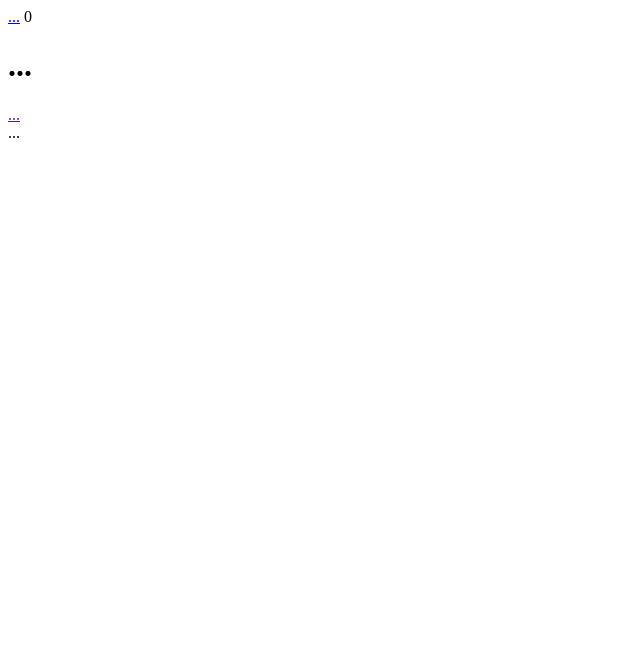
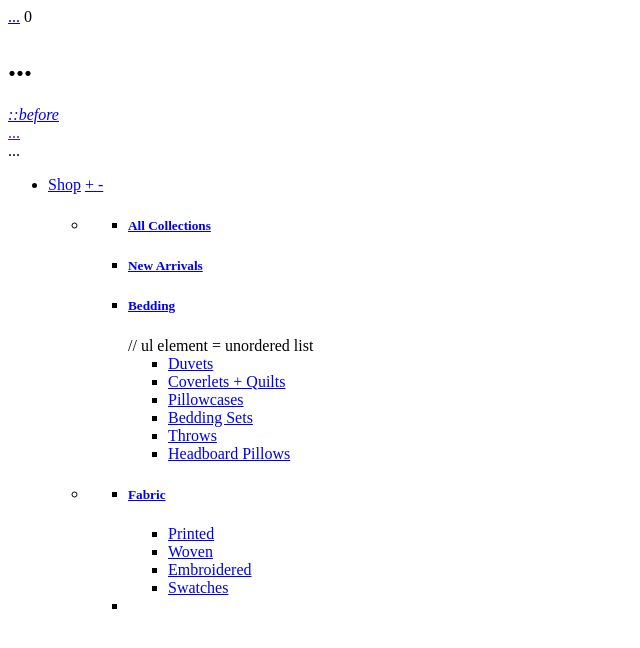
Before and after one commit to pdylan/html-navbar, a plain HTML site: page index.html in a window 1280 px wide. Shown: the whole page, without its empty margins (0-640 px from the left). Drawn offline with Linux system fonts and the light colour scheme.

Commit message:
update index.html

```diff
--- a/index.html
+++ b/index.html
@@ -5,18 +5,104 @@
     <title></title>
   </head>
   <body>
+    <div id="sticky-nav-sticky-wrapper" class="sticky-wrapper" style="height: 58px;">
+      <div id="sticky nav" class="header_wrapper" style="width: 1200px;">
+        <header class="site-header showDesktop" role="banner">
+          <div class="wrapper nav-wrapper">
             <div class="nav--desktop">
               <div class="mobile-wrapper">
                 <div class="header-cart__wrapper hidden-lg">
                   <a href="/cart" class="CartToggle header-cart">...</a>
+                    <i class="icon icon-ra_bag"></i>
+                  </a>
                   <span class="header-cart__bubble cartCount has-items cartCount-updater hidden-count">0</span>
                 </div>
                 <div class="logo-wrapper ">
                   <h1 class="h4 header-logo" itemscope itemtype="http://schema.org/Organization">...</h1>
+                    <a href="ㄥ" itemprop="url">
+                      <i class="icon icon-ra_primary-logo">
+                        ::before
+                      </i>
+                    </a>
+                  </h1>
                 </div>
       <a href class="menuToggle header-hamburger">...</a>
     </div>
   <div class="header-menu nav-wrapper">...</div>
+    <ul class="main-menu accessibleNav">
+      <li class="grandparent kids-4">
+        <a href="#" class="nav-link" id="Shop">Shop</a>
+        <a href="#" class="nav-carat">
+          <span class="plus">+</span>
+          <span class="minus">-</span>
+        </a>
+        <div class="main-menu-dropdown">
+          <ul class="main-menu-dropdown--list">
+            <li aria-haspopup="true">
+              <ul class="collection-nav--child">
+                <li class="collection-nav--child-link">
+                  <h5>
+                    <a href="/collections/all">All Collections</a>
+                  </h5>
+                </li>
+                <li class="collection-nav--child-link">
+                  <h5>
+                    <a href="/collections/new-arrivals">New Arrivals</a>
+                  </h5>
+                </li>
+                <li class="collection-nav--child-link">
+                  <h5>
+                    <a href="/collections/bedding">Bedding</a>
+                  </h5>
+                  // ul element = unordered list
+                  <ul class="collection-nav--grandchild">
+                    <li class="collection-nav--grandchild-link">
+                      <a href="/collections/duvets">Duvets</a>
+                    </li>
+                    <li class="collection-nav--grandchild-link">
+                      <a href="/collections/quilts">Coverlets + Quilts</a>
+                    </li>
+                    <li class="collection-nav--grandchild-link">
+                      <a href="/collections/pillowcases">Pillowcases</a>
+                    </li>
+                    <li class="collection-nav--grandchild-link">
+                      <a href="/collections/sets">Bedding Sets</a>
+                    </li>
+                    <li class="collection-nav--grandchild-link">
+                      <a href="/collections/throw-blankets">Throws</a>
+                    </li>
+                    <li class="collection-nav--grandchild-link">
+                      <a href="/collections/headboard-pillows">Headboard Pillows</a>
+                    </li>
+                  </ul>
+                </li>
+              </ul>
+            </li>
+            <li aria-haspopup="true">
+              <ul class="collection-nav--child">
+                <li class="collection-nav--child-link">
+                  <h5>
+                    <a href="/collections/fabric-by-the-yard">Fabric</a>
+                  </h5>
+                  <ul class="collection-nav--grandchild">
+                    <li class="collection-nav--grandchild-link">
+                      <a href="/collections/fabric-by-the-yard/printed">Printed</a>
+                    </li>
+                    <li class="collection-nav--grandchild-link">
+                      <a href="/collections/fabric-by-the-yard/woven">Woven</a>
+                    </li>
+                    <li class="collection-nav--grandchild-link">
+                      <a href="/collections/fabric-by-the-yard/embroidered-fabrics">Embroidered</a>
+                    </li>
+                    <li class="collection-nav--grandchild-link">
+                      <a href="/collections/fabric-by-the-yard/swatch-sets">Swatches</a>
+                    </li>
+                  </ul>
+                </li>
+                <li class="collection-nav--child-link"
+
+
+
   </div>
   </body>
 </html>
```
Lines whose indentation alone changed are shown as unchanged.
